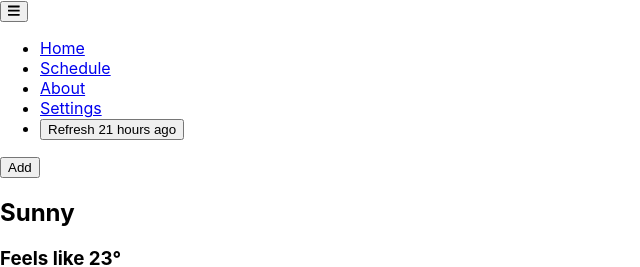
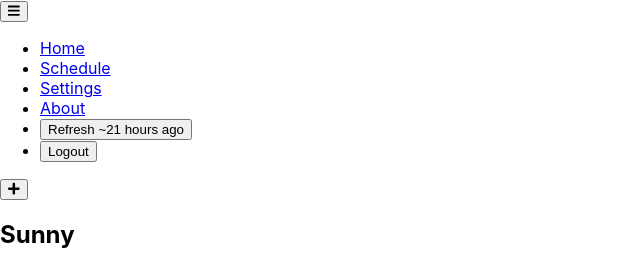
Before and after one commit to fatimanguyen2/accordingly, a React (Create React App) app in the folder client/: page / in a window 1280 px wide. Both pictures are taken after a click on the button 13 px from the left and 11 px from the top of the page. Shown: the top 267 px of the page, without its empty margins (0-640 px from the left). Built offline with nearby package versions, Linux system fonts and the light colour scheme.

Commit message:
refactor navmenu and add icon for add component

```diff
--- a/client/src/components/App.jsx
+++ b/client/src/components/App.jsx
@@ -161,6 +161,7 @@ function App() {
           onSubmit={(name) => console.log(name)}
           loggedIn={state.loggedIn}
           time={state.time}
+          logout={logout}
         />
 
         <Switch>
--- a/client/src/components/Nav/NavMenu.jsx
+++ b/client/src/components/Nav/NavMenu.jsx
@@ -1,4 +1,4 @@
-import React from 'react';
+import React, { Fragment } from 'react';
 import moment from 'moment';
 import { Link } from 'react-router-dom';
 const classnames = require('classnames');
@@ -7,14 +7,25 @@ export const NavMenu = (props) => {
 
   return (
     <ul>
-      <li><Link to='/' onClick={() => props.onSelect('home')} className={classnames('link', {'link--active':props.view === 'home'})}>{props.loggedIn ? 'Home' : 'Login'}</Link></li>
-      {!props.loggedIn && <li><Link to='/register' onClick={() => props.onSelect('register')}>Register</Link></li>}
-      {props.loggedIn && <li><Link to='/schedule' onClick={() => props.onSelect('schedule')}>Schedule</Link></li>}
-      <li><Link to='/about'>About</Link></li>
-      {props.loggedIn && <li><Link to='/settings'>Settings</Link></li>}
-      {props.loggedIn && <li><button onClick={() => props.onSelect('refresh')}>
-        Refresh <span> {moment(props.time).fromNow()}</span>
-      </button></li>}
+      {props.loggedIn ?
+        <Fragment>
+          <li><Link to='/' onClick={() => props.onSelect('home')} className={classnames('link', { 'link--active': props.view === 'home' })}>Home</Link></li>
+          <li><Link to='/schedule' onClick={() => props.onSelect('schedule')}>Schedule</Link></li>
+          <li><Link to='/settings'>Settings</Link></li>
+          <li><Link to='/about'>About</Link></li>
+          <li>
+            <button onClick={() => props.onSelect('refresh')}>
+              Refresh <span>~{moment(props.time).fromNow()}</span>
+            </button>
+          </li>
+          <li><button onClick={props.logout}>Logout</button></li>
+        </Fragment> :
+        <Fragment>
+          <li><Link to='/login' onClick={() => props.onSelect('login')}>Login</Link></li>
+          <li><Link to='/register' onClick={() => props.onSelect('register')}>Register</Link></li>
+          <li><Link to='/about'>About</Link></li>
+        </Fragment>
+      }
     </ul>
   );
 };
--- a/client/src/components/Nav/index.jsx
+++ b/client/src/components/Nav/index.jsx
@@ -1,6 +1,6 @@
 import React, { useState } from 'react';
 import { FontAwesomeIcon } from '@fortawesome/react-fontawesome';
-import { faBars } from '@fortawesome/free-solid-svg-icons';
+import { faBars, faPlus } from '@fortawesome/free-solid-svg-icons';
 
 import { NavMenu } from './NavMenu';
 import { AddEvent } from './AddEvent';
@@ -25,7 +25,7 @@ export const Nav = (props) => {
         <FontAwesomeIcon icon={faBars} />
       </button>
       {!collapse &&
-        <NavMenu onSelect={props.onSelect} loggedIn={props.loggedIn} time={props.time} />
+        <NavMenu onSelect={props.onSelect} loggedIn={props.loggedIn} time={props.time} logout={props.logout} />
       }
       {props.loggedIn &&
         <button
@@ -38,7 +38,7 @@ export const Nav = (props) => {
               'button--expand': !addCollapse,
             })
           }>
-          Add
+          <FontAwesomeIcon icon={faPlus}/>
         </button>
       }
       {!addCollapse &&
```
